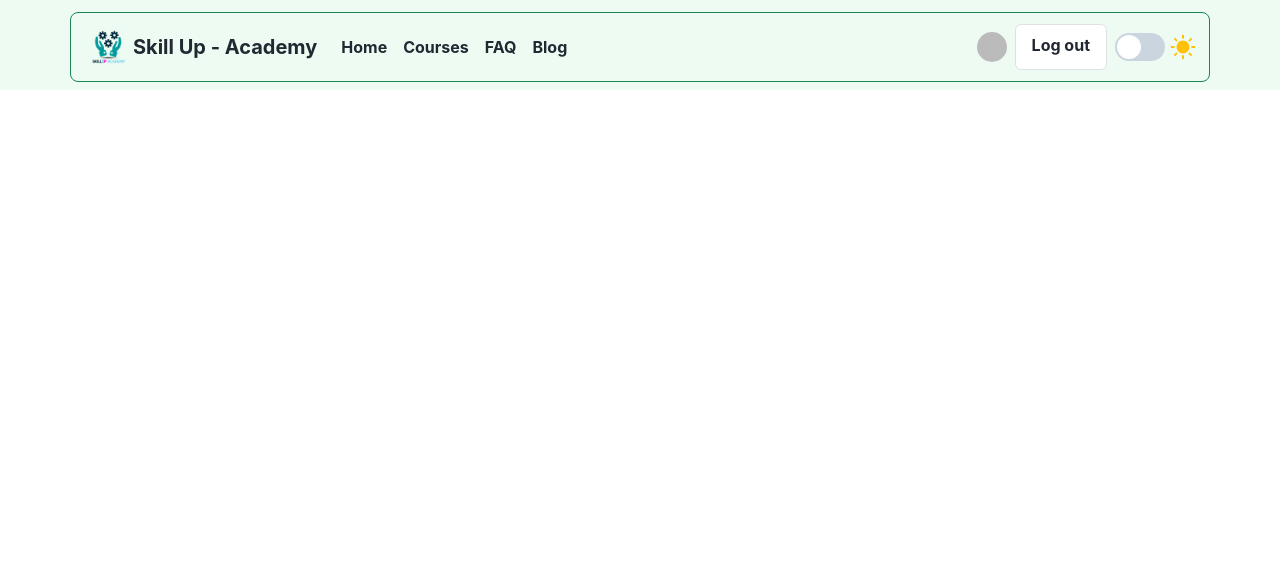
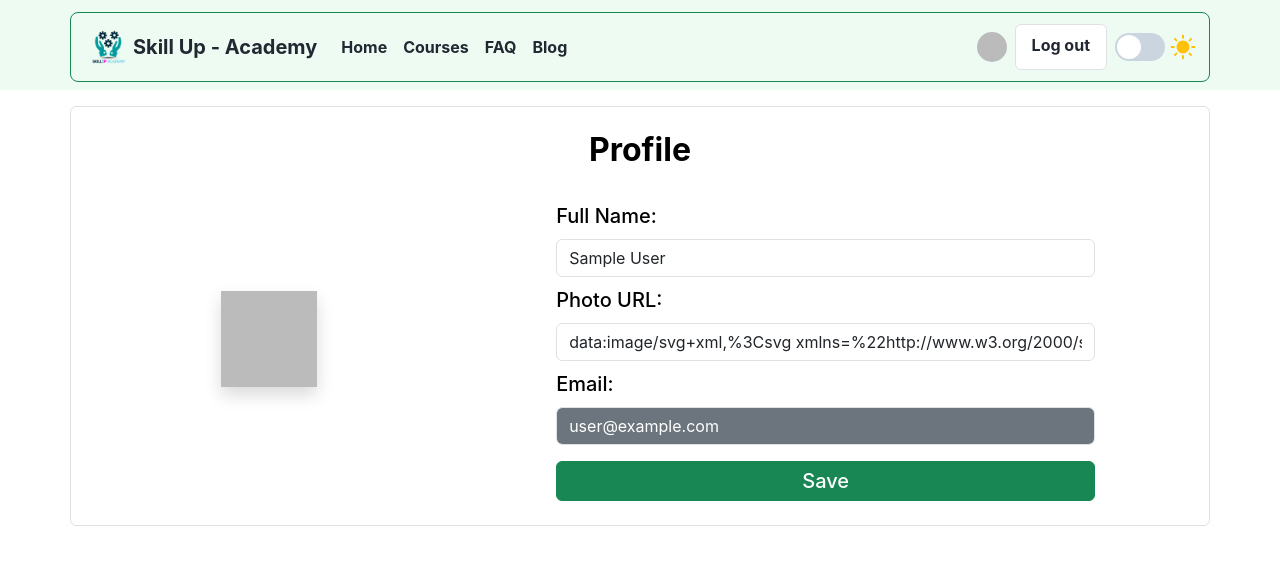
Before and after one commit to imtyaz-17/skill-up-academy, a React (Create React App) app: page /profile in a window 1280 px wide. Shown: the top 564 px of the page. Built offline with nearby package versions, Linux system fonts and the light colour scheme; no server answers; sample sign-in values are in the browser's storage.

Commit message:
Implement Profile page with edit functionality
- Created ProfilePage component to display user profile information
- Designed layout to show user details including name, email, and profile picture

```diff
--- a/src/pages/Profile/Profile.js
+++ b/src/pages/Profile/Profile.js
@@ -1,10 +1,90 @@
-import React from 'react';
+import React, { useContext, useRef, useState } from 'react';
+import { Button, Col, Container, Form, FormControl, Image, Row } from 'react-bootstrap';
+import { AuthContext } from '../../contexts/AuthProvider/AuthProvider';
+import toast from 'react-hot-toast';
 
 const Profile = () => {
+    const { user, updateUserProfile } = useContext(AuthContext);
+    const [name, setName] = useState(user.displayName);
+    const photoURLRef = useRef(user.photoURL);
+    const [errors, setErrors] = useState({});
+
+    const handleSubmit = event => {
+        event.preventDefault();
+        if (!name) {
+            setErrors({ name: 'Name is required' });
+            return;
+        }
+        if (!photoURLRef.current.value) {
+            setErrors({ name: 'photoURL is required' });
+            return;
+        }
+        handleUpdateUserProfile(name, photoURLRef.current.value);
+    };
+
+    const handleUpdateUserProfile = (name, photoURL) => {
+        const profile = {
+            displayName: name,
+            photoURL: photoURL,
+        };
+        updateUserProfile(profile)
+            .then(() => {
+                toast.success('Profile updated.');
+            })
+            .catch(error => setErrors({ update: error.message }));
+    };
+
     return (
-        <div>
-
-        </div>
+        <Container className="p-4 border rounded mt-3">
+            <Row>
+                <h2 className="fw-bold text-center">Profile</h2>
+                <Col lg={4} sm={12} className="d-flex justify-content-center align-items-center">
+                    <Image src={user.photoURL} fluid className="shadow" />
+                </Col>
+                <Col lg={8} sm={12}>
+                    <div className="mx-auto w-75">
+                        <Form onSubmit={handleSubmit}>
+                            <Form.Group className="mt-4">
+                                <Form.Label className="fs-5 fw-medium">Full Name:</Form.Label>
+                                <FormControl
+                                    type="text"
+                                    value={name}
+                                    onChange={e => setName(e.target.value)}
+                                    isInvalid={!!errors.name}
+                                />
+                                <Form.Control.Feedback type="invalid">
+                                    {errors.name}
+                                </Form.Control.Feedback>
+                            </Form.Group>
+                            <Form.Group className="mt-2">
+                                <Form.Label className="fs-5 fw-medium">Photo URL:</Form.Label>
+                                <FormControl
+                                    type="text"
+                                    defaultValue={user.photoURL}
+                                    ref={photoURLRef}
+                                />
+                            </Form.Group>
+                            <Form.Group className="mt-2">
+                                <Form.Label className="fs-5 fw-medium">Email:</Form.Label>
+                                <FormControl
+                                    type="email"
+                                    defaultValue={user.email}
+                                    readOnly
+                                    className="bg-secondary text-white"
+                                />
+                            </Form.Group>
+                            <Button
+                                variant="success"
+                                type="submit"
+                                className="w-100 py-1 btn-hover-dark fs-5 fw-medium mt-3"
+                            >
+                                Save
+                            </Button>
+                        </Form>
+                    </div>
+                </Col>
+            </Row>
+        </Container>
     );
 };
 
```
